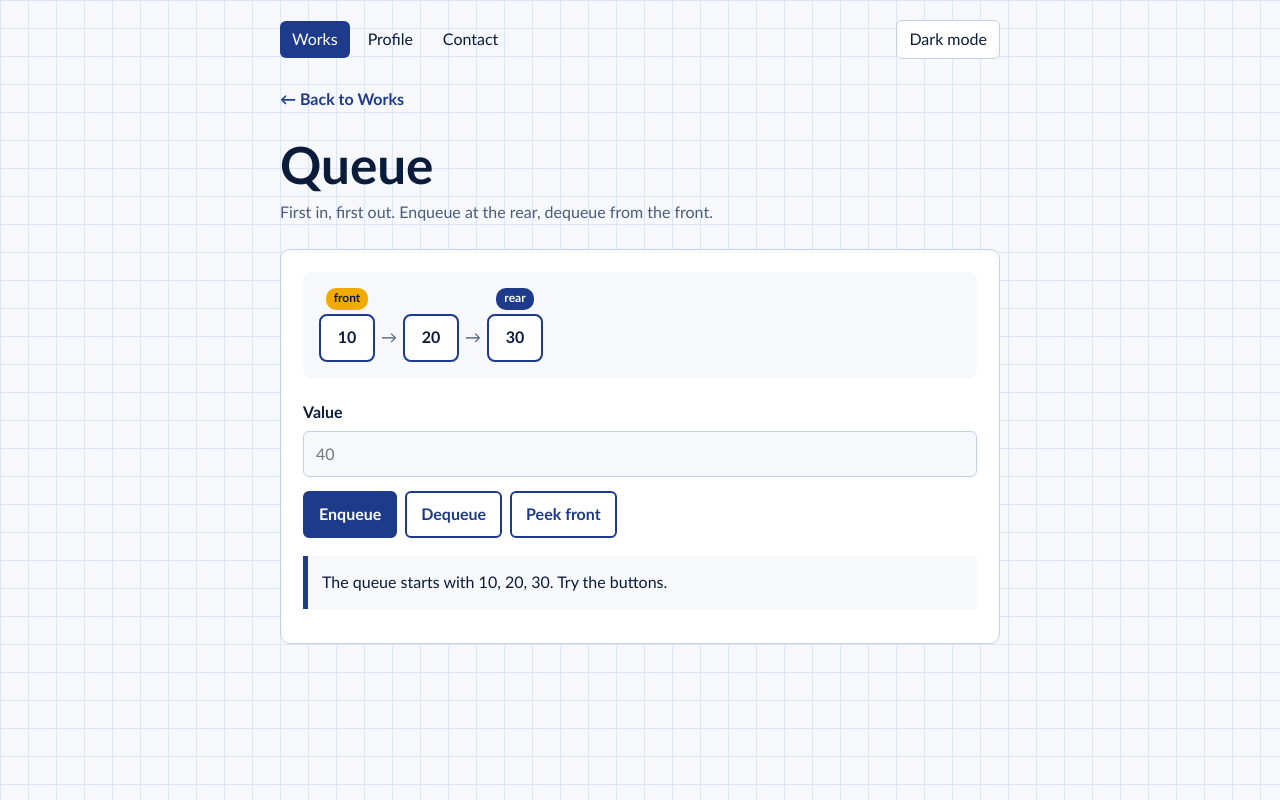
After one commit to Micho-bit/Lab-4, a Flask app: page /works/queue in a window 1280 px wide. The commit adds this page. Run offline with Flask 3, Linux system fonts and the light colour scheme.

Commit message:
Add files via upload

```diff
--- a/app.py
+++ b/app.py
@@ -1,4 +1,7 @@
 from flask import Flask, render_template, jsonify, request
+from stack import Stack
+from linked_list import LinkedList
+from my_queue import Queue
 
 app = Flask(__name__)
 
@@ -52,15 +55,26 @@ def isRightAssociative(c):
     return c == '^'
 
 
+def stack_to_list(stack):
+    """Read the linked stack from bottom to top (used only to draw the steps)."""
+    items = []
+    current = stack.top
+    while current:
+        items.append(current.data)
+        current = current.next
+    items.reverse()
+    return items
+
+
 def infixToPostfixSteps(s):
-    """Same algorithm as before, but it also records every step for the visualization."""
-    st = []
+    """Same algorithm as before, using my own Stack class, and it records every step."""
+    st = Stack()
     res = []
     steps = []
 
     def snap(pos, action):
         steps.append({"pos": pos, "action": action,
-                      "stack": st[:], "output": res[:]})
+                      "stack": stack_to_list(st), "output": res[:]})
 
     snap(-1, "Start. The stack and the output are both empty.")
 
@@ -77,16 +91,16 @@ def infixToPostfixSteps(s):
 
         # If '(', push to stack
         elif c == '(':
-            st.append('(')
+            st.push('(')
             snap(pos, "'(' : push it onto the stack.")
 
         # If ')', pop until '('
         elif c == ')':
             popped = []
-            while st and st[-1] != '(':
-                popped.append(st[-1])
+            while st.peek() is not None and st.peek() != '(':
+                popped.append(st.peek())
                 res.append(st.pop())
-            if not st:
+            if st.peek() is None:
                 raise ValueError("Unbalanced parentheses: extra ')'.")
             st.pop()
             if popped:
@@ -99,12 +113,12 @@ def infixToPostfixSteps(s):
         # If operator
         elif c in '+-*/^':
             popped = []
-            while st and st[-1] != '(' and \
-                    (prec(st[-1]) > prec(c) or
-                     (prec(st[-1]) == prec(c) and not isRightAssociative(c))):
-                popped.append(st[-1])
+            while st.peek() is not None and st.peek() != '(' and \
+                    (prec(st.peek()) > prec(c) or
+                     (prec(st.peek()) == prec(c) and not isRightAssociative(c))):
+                popped.append(st.peek())
                 res.append(st.pop())
-            st.append(c)
+            st.push(c)
             if popped:
                 text = ("Operator '" + c + "': pop " +
                         ", ".join("'" + x + "'" for x in popped) +
@@ -117,7 +131,7 @@ def infixToPostfixSteps(s):
             raise ValueError("Invalid character: " + c)
 
     # Pop remaining operators
-    while st:
+    while st.peek() is not None:
         top = st.pop()
         if top == '(':
             raise ValueError("Unbalanced parentheses: missing ')'.")
@@ -148,6 +162,134 @@ def convert_infix():
         return jsonify(error=str(e)), 400
 
 
+# ---------- Linked List (uses my LinkedList class from Lab_3_linklist.py) ----------
+my_list = LinkedList()
+for _v in ["10", "20", "30"]:
+    my_list.insert_at_end(_v)
+
+
+def ll_to_list():
+    items = []
+    current = my_list.head
+    while current:
+        items.append(current.data)
+        current = current.next
+    return items
+
+
+@app.route('/works/linkedlist/state')
+def linkedlist_state():
+    return jsonify(list=ll_to_list())
+
+
+@app.route('/works/linkedlist/action', methods=['POST'])
+def linkedlist_action():
+    data = request.get_json(silent=True) or {}
+    action = data.get('action', '')
+    value = str(data.get('value', '')).strip()
+    after = str(data.get('after', '')).strip()
+    msg = ""
+    mark = None
+
+    if action == "insert_at_beginning":
+        my_list.insert_at_beginning(value)
+        msg = "Inserted " + value + " at the beginning."
+        mark = 0
+
+    elif action == "insert_at_end":
+        my_list.insert_at_end(value)
+        msg = "Inserted " + value + " at the end."
+        mark = len(ll_to_list()) - 1
+
+    elif action == "insert_after":
+        if my_list.search(after):
+            my_list.insert_after(after, value)
+            msg = "Inserted " + value + " after " + after + "."
+            mark = ll_to_list().index(after) + 1
+        else:
+            msg = "No node holds " + after + ". The list is unchanged."
+
+    elif action == "remove_beginning":
+        removed = my_list.remove_beginning()
+        msg = "The list is empty." if removed is None else "Removed " + removed + " from the beginning."
+
+    elif action == "remove_at_end":
+        removed = my_list.remove_at_end()
+        msg = "The list is empty." if removed is None else "Removed " + removed + " from the end."
+
+    elif action == "remove_at":
+        removed = my_list.remove_at(value)
+        msg = value + " is not in the list. The list is unchanged." if removed is None else "Removed " + removed + "."
+
+    elif action == "search":
+        if my_list.search(value):
+            msg = "Found " + value + " in the list."
+            mark = ll_to_list().index(value)
+        else:
+            msg = value + " is not in the list."
+
+    else:
+        return jsonify(error="Unknown action."), 400
+
+    return jsonify(list=ll_to_list(), message=msg, mark=mark)
+
+
+# ---------- Queue (uses my own Queue class in my_queue.py) ----------
+my_queue = Queue()
+for _v in ["10", "20", "30"]:
+    my_queue.enqueue(_v)
+
+
+def queue_to_list():
+    items = []
+    current = my_queue.front
+    while current:
+        items.append(current.data)
+        current = current.next
+    return items
+
+
+@app.route('/works/queue')
+def queue_page():
+    return render_template('queue.html')
+
+
+@app.route('/works/queue/state')
+def queue_state():
+    return jsonify(list=queue_to_list())
+
+
+@app.route('/works/queue/action', methods=['POST'])
+def queue_action():
+    data = request.get_json(silent=True) or {}
+    action = data.get('action', '')
+    value = str(data.get('value', '')).strip()
+    msg = ""
+    mark = None
+
+    if action == "enqueue":
+        my_queue.enqueue(value)
+        msg = "Enqueued " + value + " at the rear."
+        mark = len(queue_to_list()) - 1
+
+    elif action == "dequeue":
+        removed = my_queue.dequeue()
+        msg = "The queue is empty." if removed is None else "Dequeued " + removed + " from the front."
+
+    elif action == "peek":
+        front = my_queue.peek()
+        if front is None:
+            msg = "The queue is empty."
+        else:
+            msg = "The front of the queue is " + front + "."
+            mark = 0
+
+    else:
+        return jsonify(error="Unknown action."), 400
+
+    return jsonify(list=queue_to_list(), message=msg, mark=mark)
+
+
 @app.route('/profile')
 def profile():
     return render_template('profile.html')
--- /dev/null
+++ b/static/queue.js
@@ -0,0 +1,56 @@
+// Queue UI. The queue itself lives in Python (my Queue class in my_queue.py),
+// and the buttons talk to it through the Flask routes in app.py.
+var qView = document.getElementById("q-view"), qMsg = document.getElementById("q-msg");
+var qVal = document.getElementById("q-value");
+
+function callQueue(action, value){
+  return fetch("/works/queue/action", {
+    method: "POST",
+    headers: { "Content-Type": "application/json" },
+    body: JSON.stringify({ action: action, value: value })
+  }).then(function(res){ return res.json(); });
+}
+
+function qRender(list, mark){
+  qView.innerHTML = "";
+  if (!list.length) { qView.textContent = "The queue is empty. Enqueue a value to start."; return; }
+  function box(text, cls, front, rear){
+    var wrap = document.createElement("div"); wrap.className = "node-wrap";
+    var tags = document.createElement("div"); tags.className = "tags";
+    if (front) { var f = document.createElement("span"); f.className = "tag head"; f.textContent = "front"; tags.appendChild(f); }
+    if (rear) { var r = document.createElement("span"); r.className = "tag tail"; r.textContent = "rear"; tags.appendChild(r); }
+    var node = document.createElement("div"); node.className = "node" + cls; node.textContent = text;
+    wrap.appendChild(tags); wrap.appendChild(node); qView.appendChild(wrap);
+  }
+  function arrow(){
+    var a = document.createElement("span"); a.className = "arrow"; a.textContent = "\u2192";
+    a.setAttribute("aria-hidden", "true"); qView.appendChild(a);
+  }
+  list.forEach(function(v, i){
+    box(v, i === mark ? " flash" : "", i === 0, i === list.length - 1);
+    if (i < list.length - 1) arrow();
+  });
+}
+
+function qRun(action){
+  var v = qVal.value.trim();
+  if (action === "enqueue" && !v) { qMsg.textContent = "Enter a value first."; qVal.focus(); return; }
+  callQueue(action, v).then(function(r){
+    if (r.error) { qMsg.textContent = r.error; return; }
+    qRender(r.list, r.mark === null ? undefined : r.mark);
+    qMsg.textContent = r.message;
+    if (action === "enqueue") { qVal.value = ""; qVal.focus(); }
+  }).catch(function(){
+    qMsg.textContent = "Could not reach the server.";
+  });
+}
+
+document.querySelectorAll("[data-q]").forEach(function(btn){
+  btn.addEventListener("click", function(){ qRun(btn.getAttribute("data-q")); });
+});
+qVal.addEventListener("keydown", function(e){ if (e.key === "Enter") qRun("enqueue"); });
+
+fetch("/works/queue/state")
+  .then(function(res){ return res.json(); })
+  .then(function(r){ qRender(r.list); })
+  .catch(function(){ qMsg.textContent = "Could not reach the server."; });
--- a/templates/base.html
+++ b/templates/base.html
@@ -14,7 +14,7 @@
 <header>
   <nav aria-label="Main">
     <ul>
-      <li><a href="{{ url_for('works') }}"{% if request.endpoint in ('index', 'works', 'uppercase', 'linkedlist', 'circle', 'triangle', 'infixtopostfix') %} aria-current="page"{% endif %}>Works</a></li>
+      <li><a href="{{ url_for('works') }}"{% if request.endpoint in ('index', 'works', 'uppercase', 'linkedlist', 'queue_page', 'circle', 'triangle', 'infixtopostfix') %} aria-current="page"{% endif %}>Works</a></li>
       <li><a href="{{ url_for('profile') }}"{% if request.endpoint == 'profile' %} aria-current="page"{% endif %}>Profile</a></li>
       <li><a href="{{ url_for('contact') }}"{% if request.endpoint == 'contact' %} aria-current="page"{% endif %}>Contact</a></li>
     </ul>
--- a/templates/index.html
+++ b/templates/index.html
@@ -17,6 +17,7 @@
   <div class="works-grid">
     <a class="btn work-btn" href="{{ url_for('uppercase') }}"><span>toUpperCase</span><small>Turn text into capitals</small></a>
     <a class="btn work-btn" href="{{ url_for('linkedlist') }}"><span>Linked List</span><small>Insert, remove and search nodes</small></a>
+    <a class="btn work-btn" href="{{ url_for('queue_page') }}"><span>Queue</span><small>Enqueue and dequeue values</small></a>
     <a class="btn work-btn" href="{{ url_for('circle') }}"><span>Area of Circle</span><small>Find the area from a radius</small></a>
     <a class="btn work-btn" href="{{ url_for('triangle') }}"><span>Area of Triangle</span><small>Find the area from base and height</small></a>
     <a class="btn work-btn" href="{{ url_for('infixtopostfix') }}"><span>Infix to Postfix</span><small>Convert an expression to postfix</small></a>
--- /dev/null
+++ b/templates/queue.html
@@ -0,0 +1,28 @@
+{% extends 'base.html' %}
+{% block title %}Queue{% endblock %}
+
+{% block content %}
+  <a class="back-link" href="{{ url_for('works') }}">&larr; Back to Works</a>
+  <h1>Queue</h1>
+  <p class="lead">First in, first out. Enqueue at the rear, dequeue from the front.</p>
+
+  <section class="panel solo">
+    <div id="q-view" class="ll-view" aria-label="Current queue"></div>
+
+    <div class="row">
+      <div><label for="q-value">Value</label><input id="q-value" type="text" placeholder="40" autocomplete="off"></div>
+    </div>
+
+    <div class="ll-group">
+      <button class="btn" type="button" data-q="enqueue">Enqueue</button>
+      <button class="btn alt" type="button" data-q="dequeue">Dequeue</button>
+      <button class="btn alt" type="button" data-q="peek">Peek front</button>
+    </div>
+
+    <div class="result" id="q-msg" aria-live="polite">The queue starts with 10, 20, 30. Try the buttons.</div>
+  </section>
+{% endblock %}
+
+{% block scripts %}
+<script src="{{ url_for('static', filename='queue.js') }}"></script>
+{% endblock %}
```
Also changed, not shown: my_queue.py (added, +68 -0 lines).
